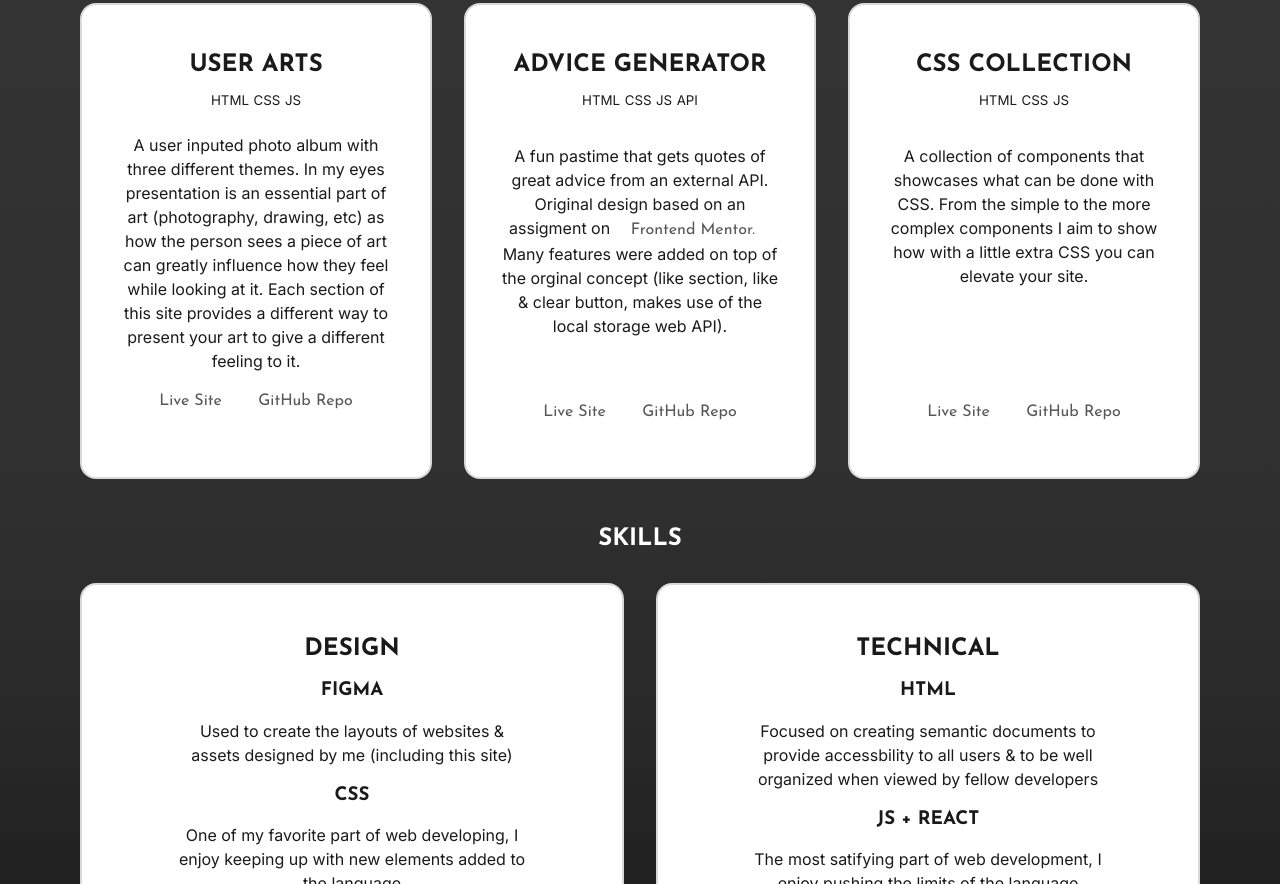
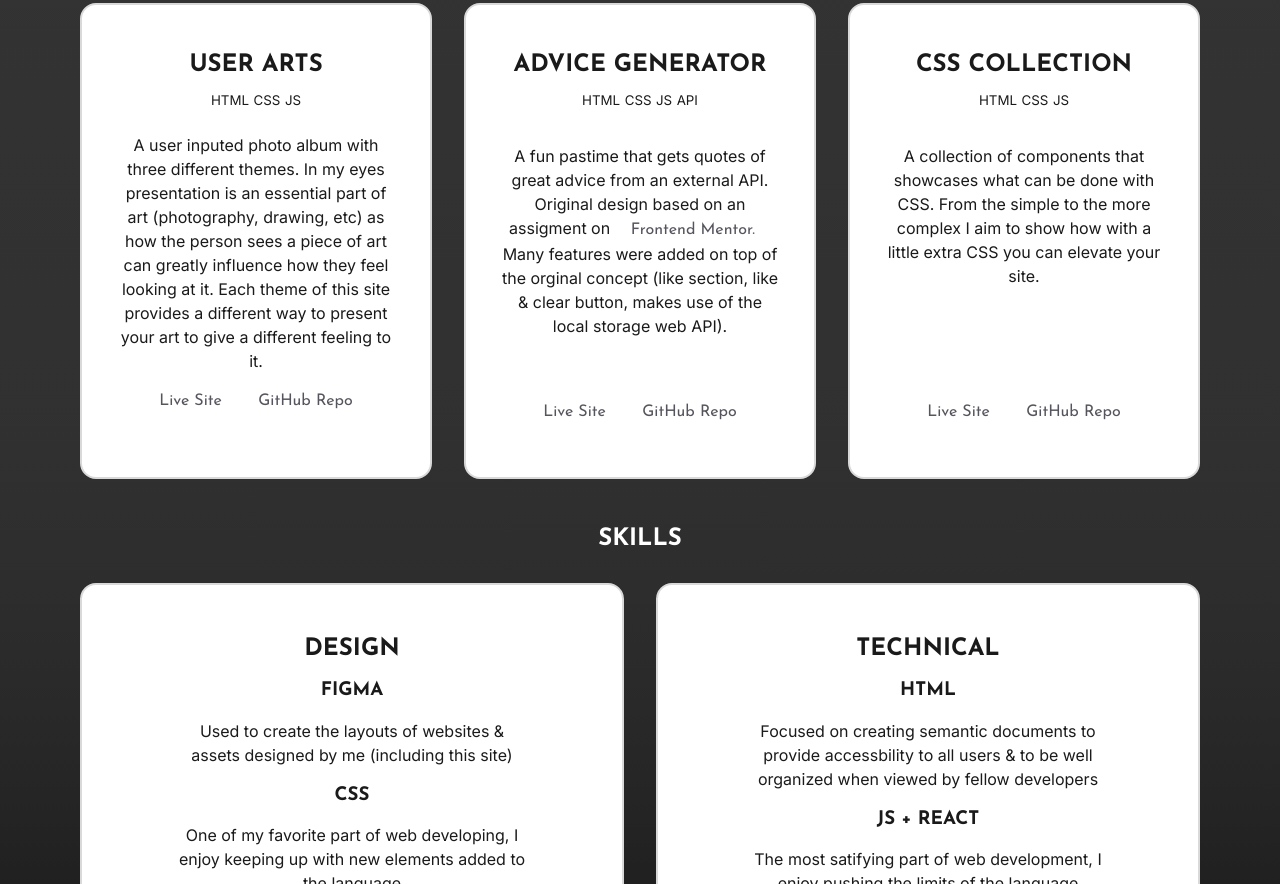
Before and after one commit to Denito37/wdp, a plain HTML site: page index.html in a window 1280 px wide. Shown: the part 678-1562 px from the top of the page. Drawn offline with Linux system fonts and the light colour scheme.

Commit message:
small content change

```diff
--- a/index.html
+++ b/index.html
@@ -4,7 +4,7 @@
     <meta charset="UTF-8">
     <meta http-equiv="X-UA-Compatible" content="IE=edge">
     <meta name="viewport" content="width=device-width, initial-scale=1.0">
-    <meta name="description" content="Portfolio">
+    <meta name="description" content="Front-end web dev portfolio">
     <link rel="icon" href="images/DWD.png">
     <link rel="stylesheet" href="style.css">
     <script src="app.js" defer></script>
@@ -70,8 +70,8 @@
                     A user inputed photo album with three different themes.
                     In my eyes presentation is an essential part of art
                     (photography, drawing, etc) as how the person sees a piece of
-                    art can greatly influence how they feel while looking at it.
-                    Each section of this site provides a different way to present
+                    art can greatly influence how they feel looking at it.
+                    Each theme of this site provides a different way to present
                     your art to give a different feeling to it.
                 </p>
                 <div class="links">
@@ -107,7 +107,7 @@
                 </div>
                 <p>
                     A collection of components that showcases what can be done with CSS.
-                    From the simple to the more complex components I aim to show how with
+                    From the simple to the more complex I aim to show how with
                     a little extra CSS you can elevate your site.
                 </p>
                 <div class="links">
--- a/style.css
+++ b/style.css
@@ -76,6 +76,7 @@ p{
 }
 /* *HEADER */
 header{
+    background: url(images/doodle.svg);
     display: flex;
     justify-content: space-between;
     align-items: center;
@@ -113,12 +114,11 @@ header nav{
 }
 /* *HERO */
 main{
-    background: url(images/doodle.svg);
+    background-color:var(--bg-clr);
     padding-bottom: 4.4rem;
 }
 .hero{
     margin: 0rem;
-    background-color: var(--bg-clr);
     padding: 1.5rem 0rem;
     align-items: center;
 }
```
